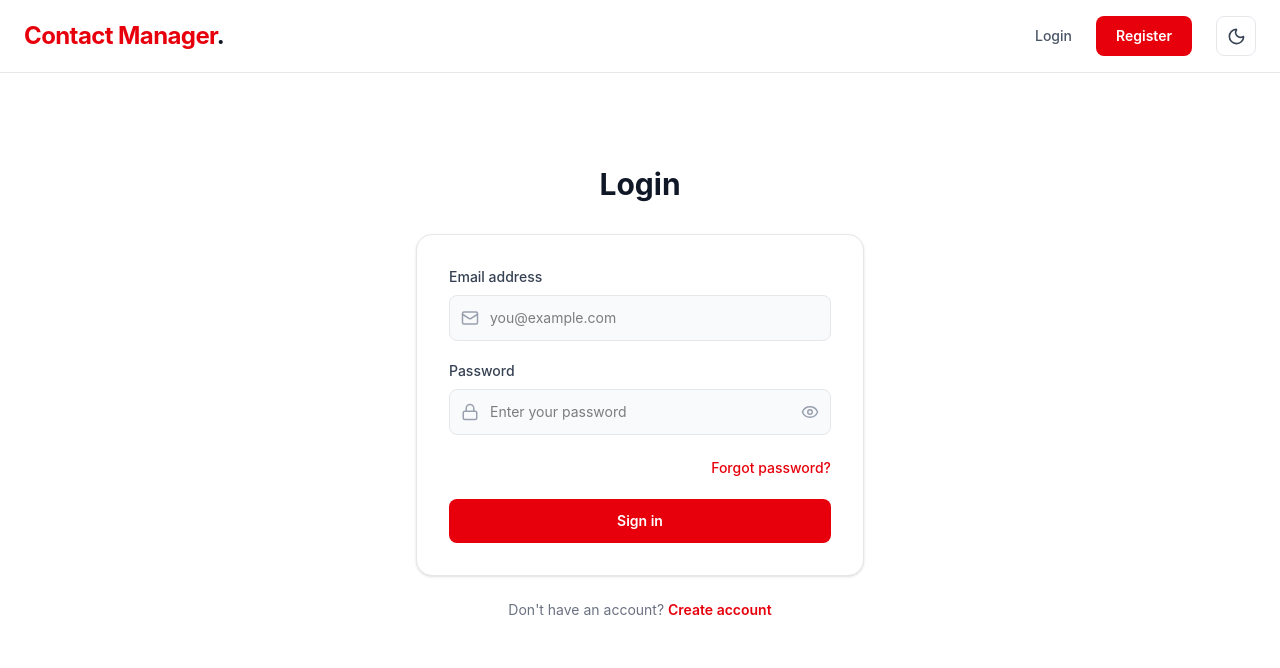
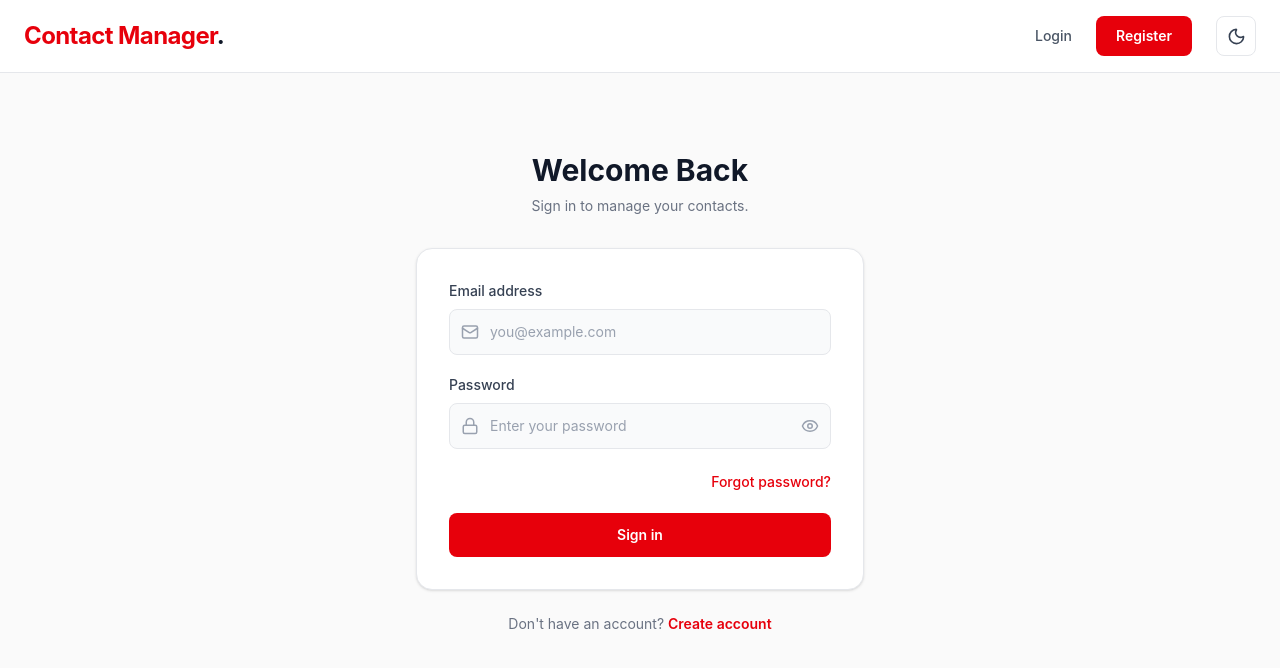
Before and after one commit to myshayhla/contact-manager, a Next.js app: page /login in a window 1280 px wide. Shown: the top 668 px of the page. Built offline with nearby package versions, Linux system fonts and the light colour scheme.

Commit message:
SOME CHANGES

```diff
--- a/app/(auth)/login/page.tsx
+++ b/app/(auth)/login/page.tsx
@@ -3,16 +3,24 @@ import Link from "next/link";
 
 export default function LoginPage() {
   return (
-    <main className="flex min-h-[80vh] flex-col items-center justify-center px-4 py-12">
-      <h1 className="mb-8 text-3xl font-bold text-gray-900">Login</h1>
+    <main className="flex min-h-[80vh] flex-col items-center justify-center bg-zinc-50 px-4 py-12 transition-colors duration-300 dark:bg-zinc-950">
+      <div className="mb-8 text-center">
+        <h1 className="text-3xl font-bold text-gray-900 dark:text-white">
+          Welcome Back
+        </h1>
+
+        <p className="mt-2 text-sm text-gray-500 dark:text-zinc-400">
+          Sign in to manage your contacts.
+        </p>
+      </div>
 
       <LoginForm />
 
-      <p className="mt-6 text-sm text-gray-500">
+      <p className="mt-6 text-sm text-gray-500 dark:text-zinc-400">
         Don't have an account?{" "}
         <Link
           href="/register"
-          className="font-semibold text-red-600 hover:text-red-700"
+          className="font-semibold text-red-600 transition hover:text-red-700 dark:text-red-400"
         >
           Create account
         </Link>
--- a/app/(auth)/register.tsx
+++ b/app/(auth)/register.tsx
@@ -3,16 +3,24 @@ import RegisterForm from "../component/RegisterForm";
 
 export default function RegisterPage() {
   return (
-    <main className="flex min-h-[80vh] flex-col items-center justify-center px-4 py-12">
-      <h1 className="mb-8 text-3xl font-bold text-gray-900">Create account</h1>
+    <main className="flex min-h-[80vh] flex-col items-center justify-center bg-zinc-50 px-4 py-12 transition-colors duration-300 dark:bg-zinc-950">
+      <div className="mb-8 text-center">
+        <h1 className="text-3xl font-bold text-gray-900 dark:text-white">
+          Create Account
+        </h1>
 
-      <RegisterForm/>
+        <p className="mt-2 text-sm text-gray-500 dark:text-zinc-400">
+          Create an account and start managing your contacts.
+        </p>
+      </div>
 
-      <p className="mt-6 text-sm text-gray-500">
+      <RegisterForm />
+
+      <p className="mt-6 text-sm text-gray-500 dark:text-zinc-400">
         Already have an account?{" "}
         <Link
           href="/login"
-          className="font-semibold text-red-600 hover:text-red-700"
+          className="font-semibold text-red-600 transition hover:text-red-700 dark:text-red-400"
         >
           Login
         </Link>
--- a/app/component/LoginForm.tsx
+++ b/app/component/LoginForm.tsx
@@ -9,17 +9,16 @@ export default function LoginForm() {
   const [email, setEmail] = useState("");
   const [password, setPassword] = useState("");
 
-
   return (
-    <form action={loginAction}
-
-      className="w-full max-w-md space-y-5 rounded-2xl border border-gray-200 bg-white p-8 shadow-sm"
+    <form
+      action={loginAction}
+      className="w-full max-w-md space-y-5 rounded-2xl border border-gray-200 bg-white p-8 shadow-sm transition-colors duration-300 dark:border-zinc-800 dark:bg-zinc-900"
     >
       {/* Email */}
       <div>
         <label
           htmlFor="email"
-          className="mb-2 block text-sm font-medium text-gray-700"
+          className="mb-2 block text-sm font-medium text-gray-700 dark:text-zinc-200"
         >
           Email address
         </label>
@@ -32,11 +31,13 @@ export default function LoginForm() {
 
           <input
             id="email"
+            name="email"
             type="email"
             value={email}
             onChange={(e) => setEmail(e.target.value)}
             placeholder="you@example.com"
-            className="w-full rounded-lg border border-gray-200 bg-gray-50 py-3 pl-10 pr-4 text-sm outline-none transition focus:border-red-500 focus:bg-white focus:ring-2 focus:ring-red-100"
+            required
+            className="w-full rounded-lg border border-gray-200 bg-gray-50 py-3 pl-10 pr-4 text-sm text-gray-900 outline-none transition placeholder:text-gray-400 focus:border-red-500 focus:bg-white focus:ring-2 focus:ring-red-100 dark:border-zinc-700 dark:bg-zinc-800 dark:text-white dark:placeholder:text-zinc-500 dark:focus:bg-zinc-800"
           />
         </div>
       </div>
@@ -45,7 +46,7 @@ export default function LoginForm() {
       <div>
         <label
           htmlFor="password"
-          className="mb-2 block text-sm font-medium text-gray-700"
+          className="mb-2 block text-sm font-medium text-gray-700 dark:text-zinc-200"
         >
           Password
         </label>
@@ -58,17 +59,20 @@ export default function LoginForm() {
 
           <input
             id="password"
+            name="password"
             type={showPassword ? "text" : "password"}
             value={password}
             onChange={(e) => setPassword(e.target.value)}
             placeholder="Enter your password"
-            className="w-full rounded-lg border border-gray-200 bg-gray-50 py-3 pl-10 pr-11 text-sm outline-none transition focus:border-red-500 focus:bg-white focus:ring-2 focus:ring-red-100"
+            required
+            className="w-full rounded-lg border border-gray-200 bg-gray-50 py-3 pl-10 pr-11 text-sm text-gray-900 outline-none transition placeholder:text-gray-400 focus:border-red-500 focus:bg-white focus:ring-2 focus:ring-red-100 dark:border-zinc-700 dark:bg-zinc-800 dark:text-white dark:placeholder:text-zinc-500 dark:focus:bg-zinc-800"
           />
 
           <button
             type="button"
             onClick={() => setShowPassword(!showPassword)}
-            className="absolute right-3 top-1/2 -translate-y-1/2 text-gray-400 hover:text-gray-700"
+            aria-label={showPassword ? "Hide password" : "Show password"}
+            className="absolute right-3 top-1/2 -translate-y-1/2 text-gray-400 transition hover:text-gray-700 dark:hover:text-white"
           >
             {showPassword ? <EyeOff size={18} /> : <Eye size={18} />}
           </button>
@@ -79,7 +83,7 @@ export default function LoginForm() {
       <div className="text-right">
         <a
           href="/forgot-password"
-          className="text-sm font-medium text-red-600 hover:text-red-700"
+          className="text-sm font-medium text-red-600 transition hover:text-red-700 dark:text-red-400"
         >
           Forgot password?
         </a>
```
